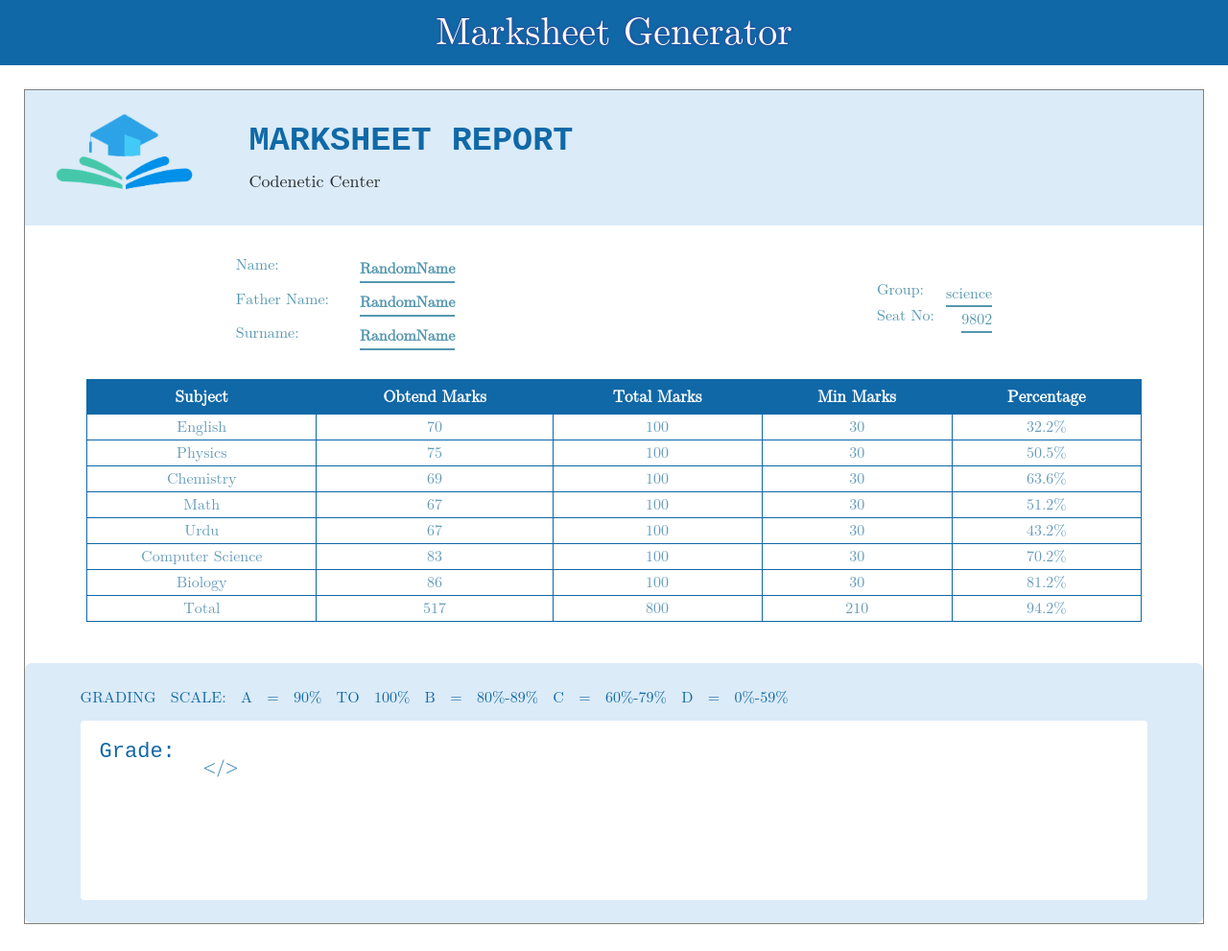
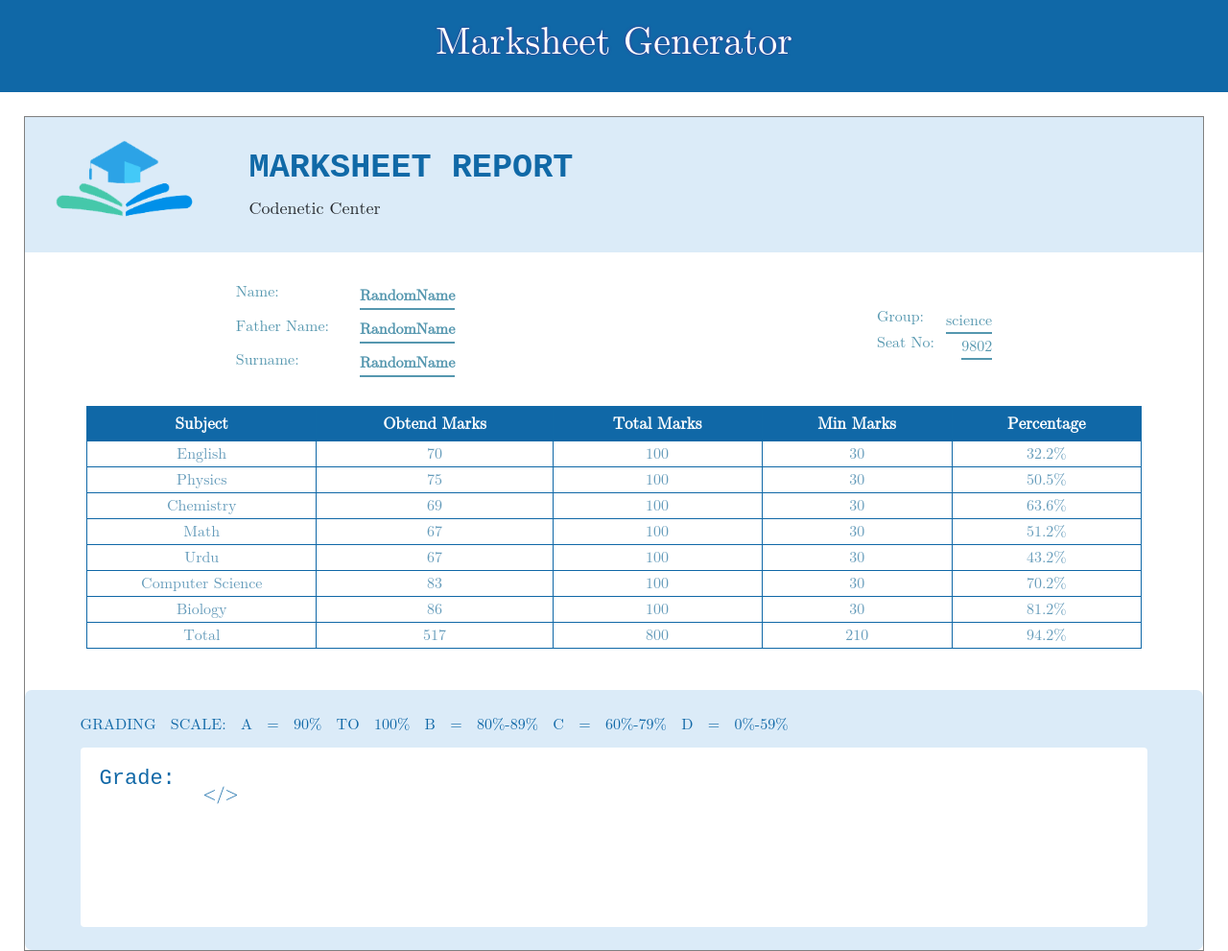
Before and after one commit to ompirkashchouhan/marksheet-generator-js, a plain HTML site: page index.html in a window 1280 px wide. Shown: the whole page at 96% size. Drawn offline with nearby package versions, Linux system fonts and the light colour scheme.

Commit message:
add changes

```diff
--- a/index.html
+++ b/index.html
@@ -17,10 +17,12 @@
     <div class="root">
         <!-- main container -->
         <div class="mainContainer" id="container">
-            <!-- form -->
-            <div class="form" align="center">
+            <!-- heading -->
+            <div class="heading" align="center">
                 <h1 class="heading"> Marksheet Generator</h1>
             </div>
+            <!-- form -->
+            <div class="form"></div>
             <!-- marksheet -->
         </div>
     </div>
```
